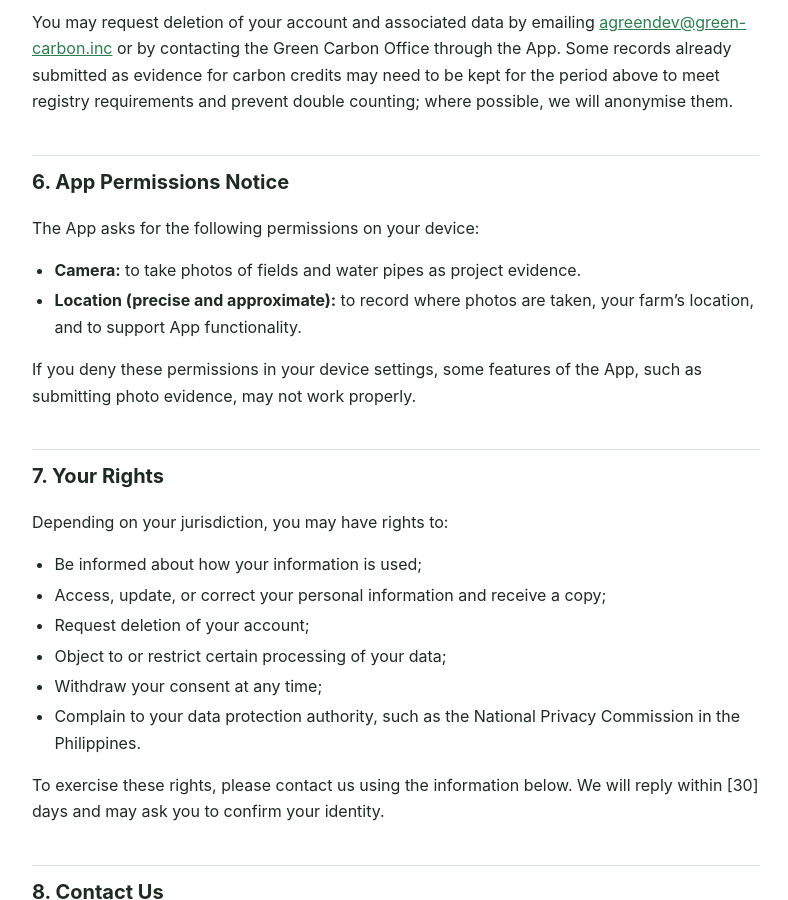
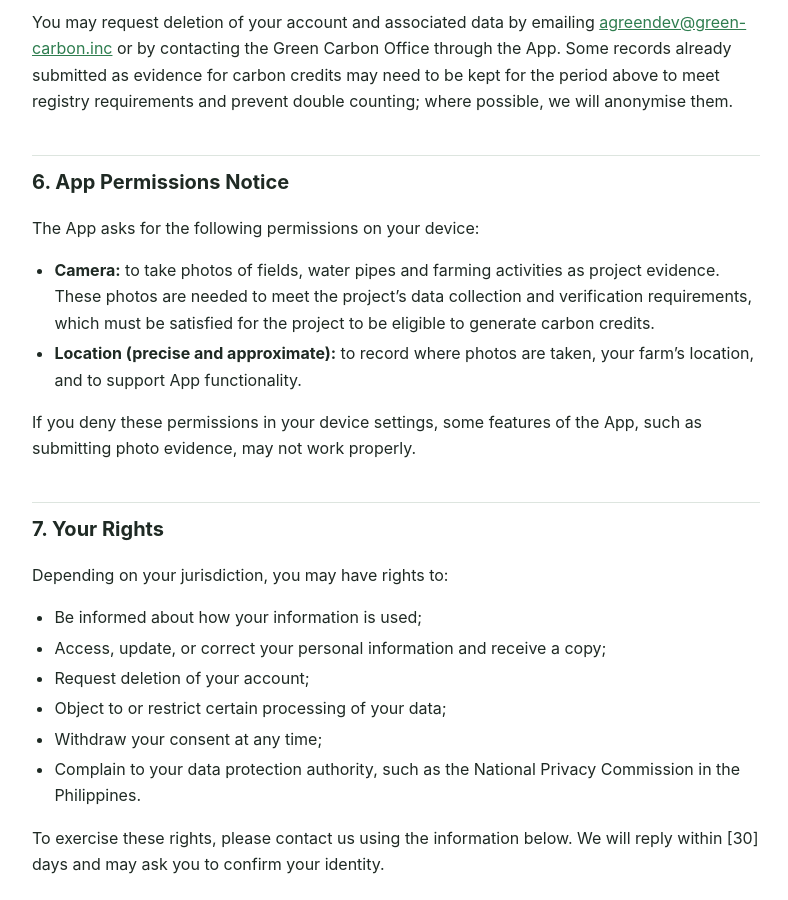
Before and after one commit to ajoanna-lgtm/agreen-legal, a Jekyll site: the page built from privacy.md, in a window 1280 px wide and 900 px high, scrolled down 3386 px. Shown: the whole window, without its empty margins (244-1032 px from the left). Built offline with Jekyll 4.4.1, drawn with Linux system fonts in a browser that asks for light colours; some of the changed text lies outside the part shown.

Commit message:
Explain carbon-credit reason for camera permission in Privacy Policy
Co-Authored-By: Claude Opus 5.5 <noreply@anthropic.com>
Claude-Session: https://claude.ai/code/session_01EaGVJy7aFs8ns9S5wmGX5i

```diff
--- a/privacy.md
+++ b/privacy.md
@@ -101,7 +101,7 @@ You may request deletion of your account and associated data by emailing [agreen
 
 The App asks for the following permissions on your device:
 
-- **Camera:** to take photos of fields and water pipes as project evidence.
+- **Camera:** to take photos of fields, water pipes and farming activities as project evidence. These photos are needed to meet the project's data collection and verification requirements, which must be satisfied for the project to be eligible to generate carbon credits.
 - **Location (precise and approximate):** to record where photos are taken, your farm's location, and to support App functionality.
 
 If you deny these permissions in your device settings, some features of the App, such as submitting photo evidence, may not work properly.
```
Also changed, not shown: other parts of privacy.md (+1 -1 lines).
